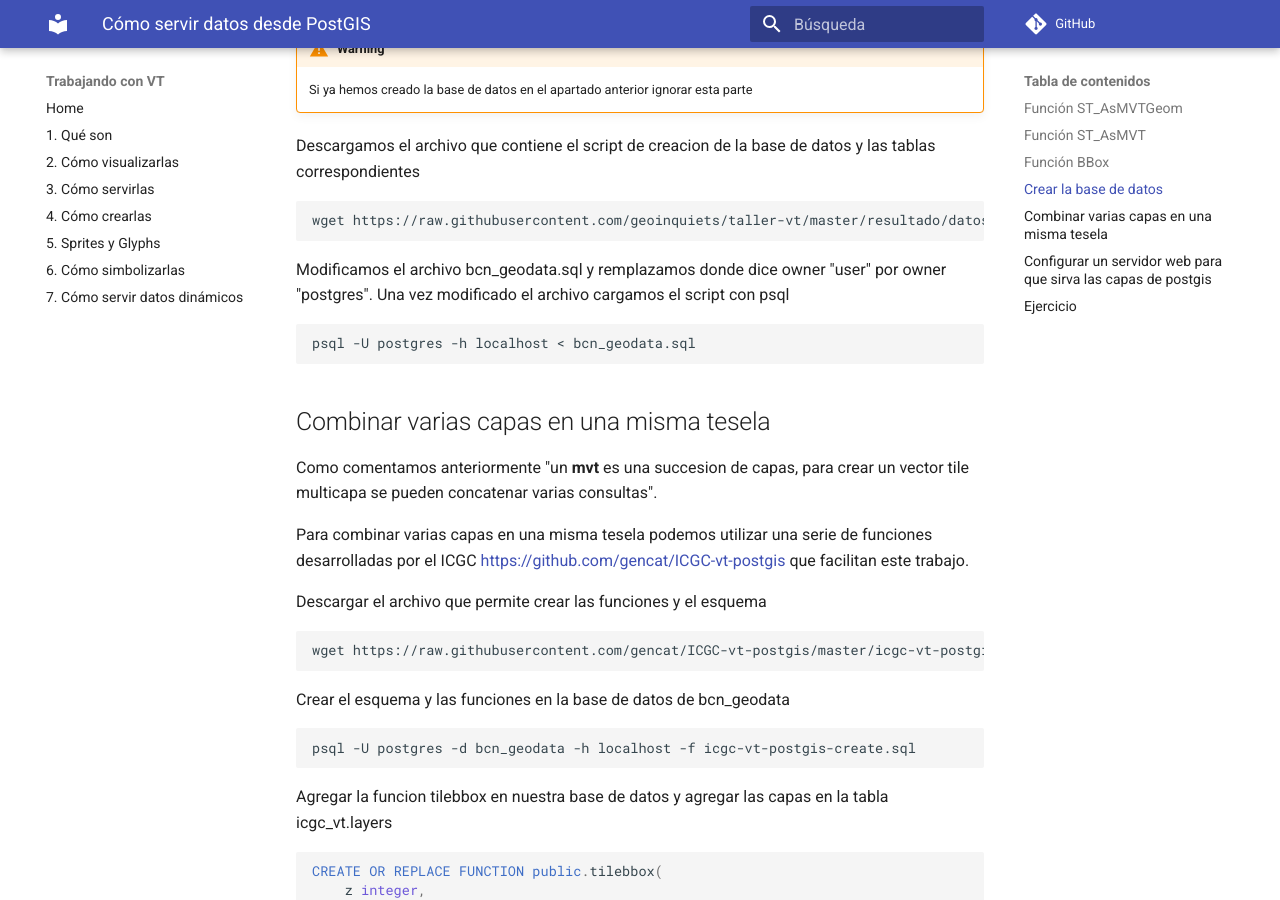
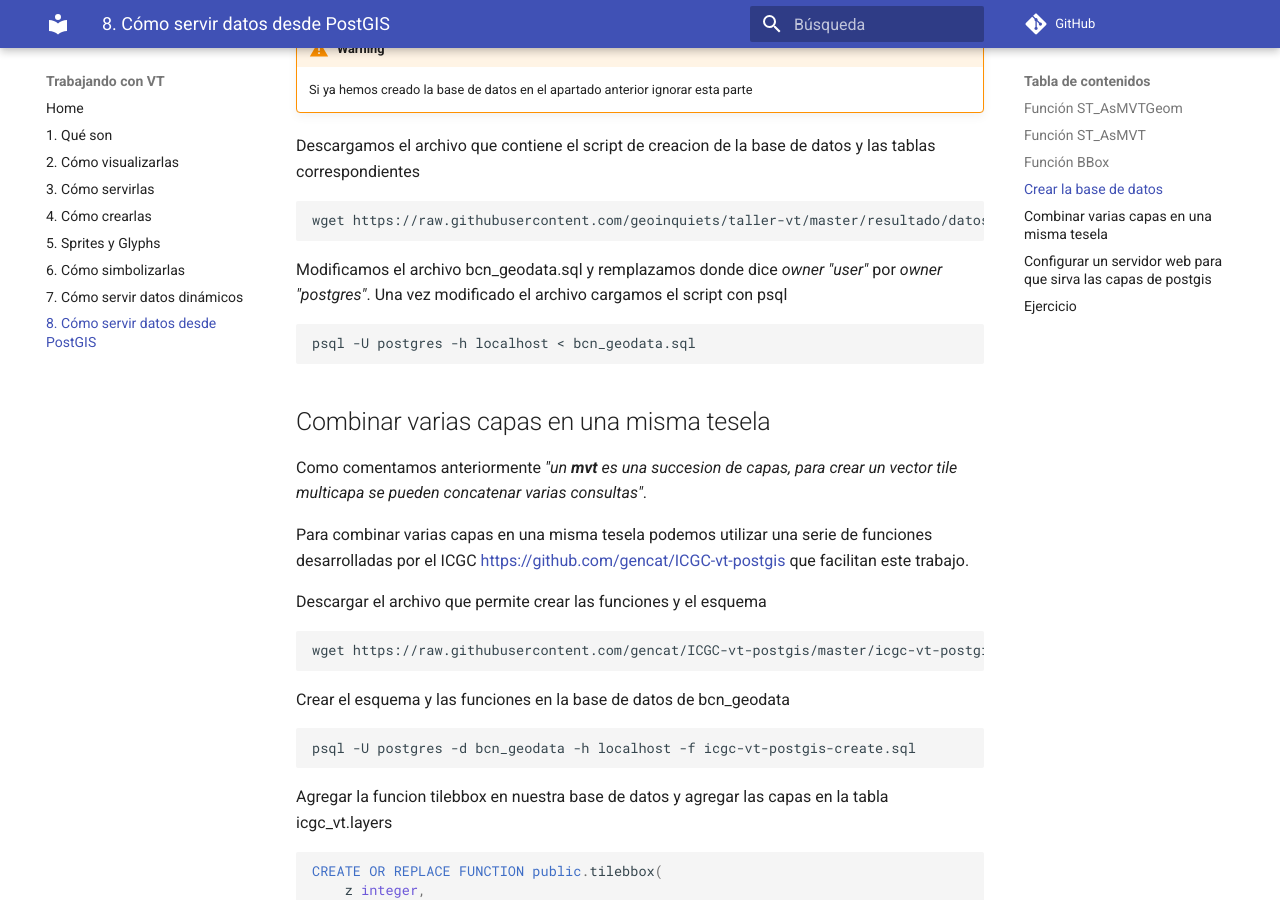
Before and after one commit to geoinquiets/taller-vt, an MkDocs documentation site: the page built from docs/8_postgis_vt.md, in a window 1280 px wide and 900 px high, scrolled down 2490 px. Built offline with MkDocs 1.6.1 and Material for MkDocs 9.7.7, drawn with Linux system fonts in a browser that asks for light colours; comment, search, counter and statistics services are not loaded; old or Windows-style settings are respelled for this version of MkDocs; some of the changed text lies outside the part shown.

Commit message:
corregir errores del texto y agregar al indice

````diff
--- a/docs/8_postgis_vt.md
+++ b/docs/8_postgis_vt.md
@@ -117,7 +117,7 @@
 wget https://raw.githubusercontent.com/geoinquiets/taller-vt/master/resultado/datos/bcn_geodata.sql
 ```
 
-Modificamos el archivo bcn_geodata.sql y remplazamos donde dice owner "user" por owner "postgres". Una vez modificado el archivo cargamos el script con psql
+Modificamos el archivo bcn_geodata.sql y remplazamos donde dice *owner "user"* por *owner "postgres"*. Una vez modificado el archivo cargamos el script con psql
 
 ```bash
 psql -U postgres -h localhost < bcn_geodata.sql
@@ -125,7 +125,7 @@
 
 ## Combinar varias capas en una misma tesela
 
-Como comentamos anteriormente "un **mvt** es una succesion de capas, para crear un vector tile multicapa se pueden concatenar varias consultas".
+Como comentamos anteriormente *"un **mvt** es una succesion de capas, para crear un vector tile multicapa se pueden concatenar varias consultas"*.
 
 Para combinar varias capas en una misma tesela podemos utilizar una serie de funciones desarrolladas por el ICGC https://github.com/gencat/ICGC-vt-postgis que facilitan este trabajo.
 
--- a/mkdocs.yml
+++ b/mkdocs.yml
@@ -18,3 +18,4 @@
 - 5. Sprites y Glyphs: 5_sprites_glyphs.md
 - 6. Cómo simbolizarlas: 6_estilos.md
 - 7. Cómo servir datos dinámicos: 7_servidor_dinamico.md
+- 8. Cómo servir datos desde PostGIS: 8_postgis_vt.md
````
Also changed, not shown: other parts of docs/8_postgis_vt.md (+3 -3 lines).
